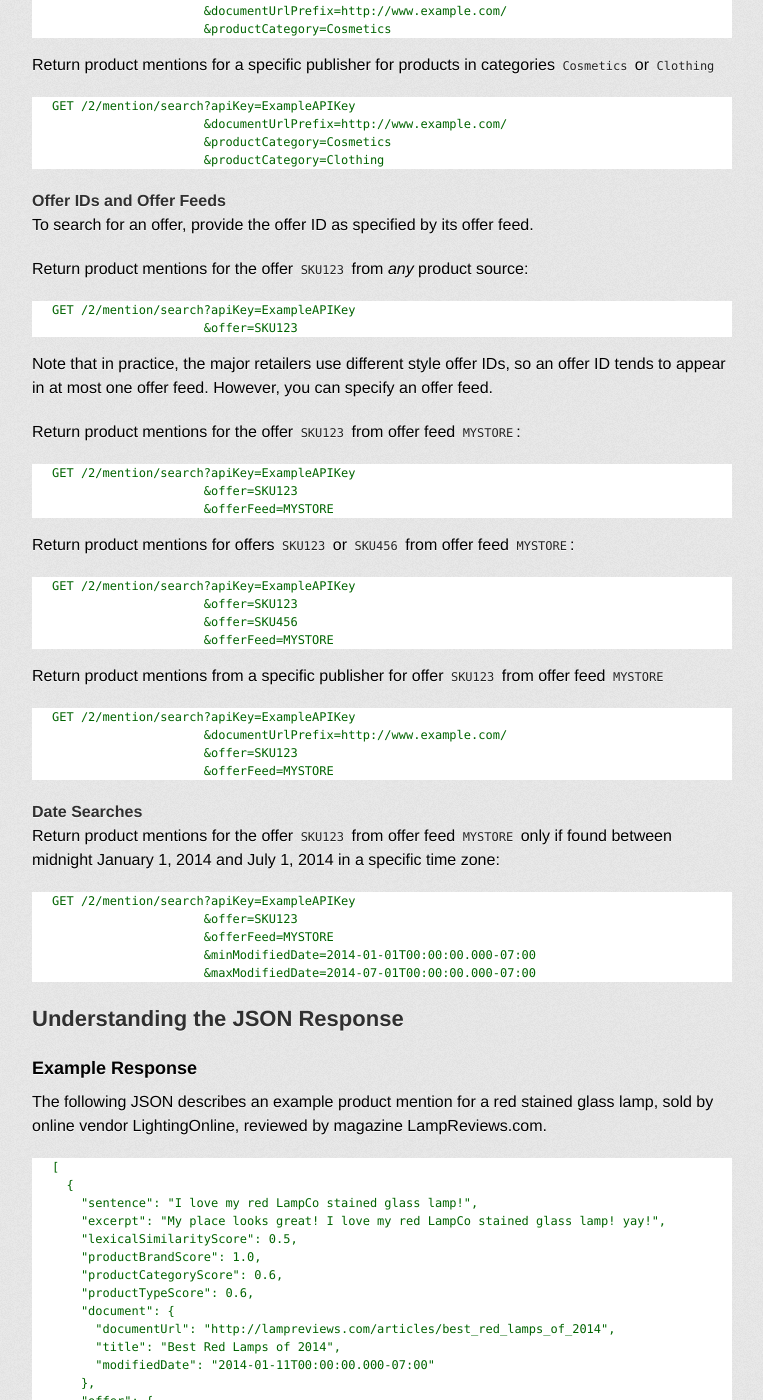
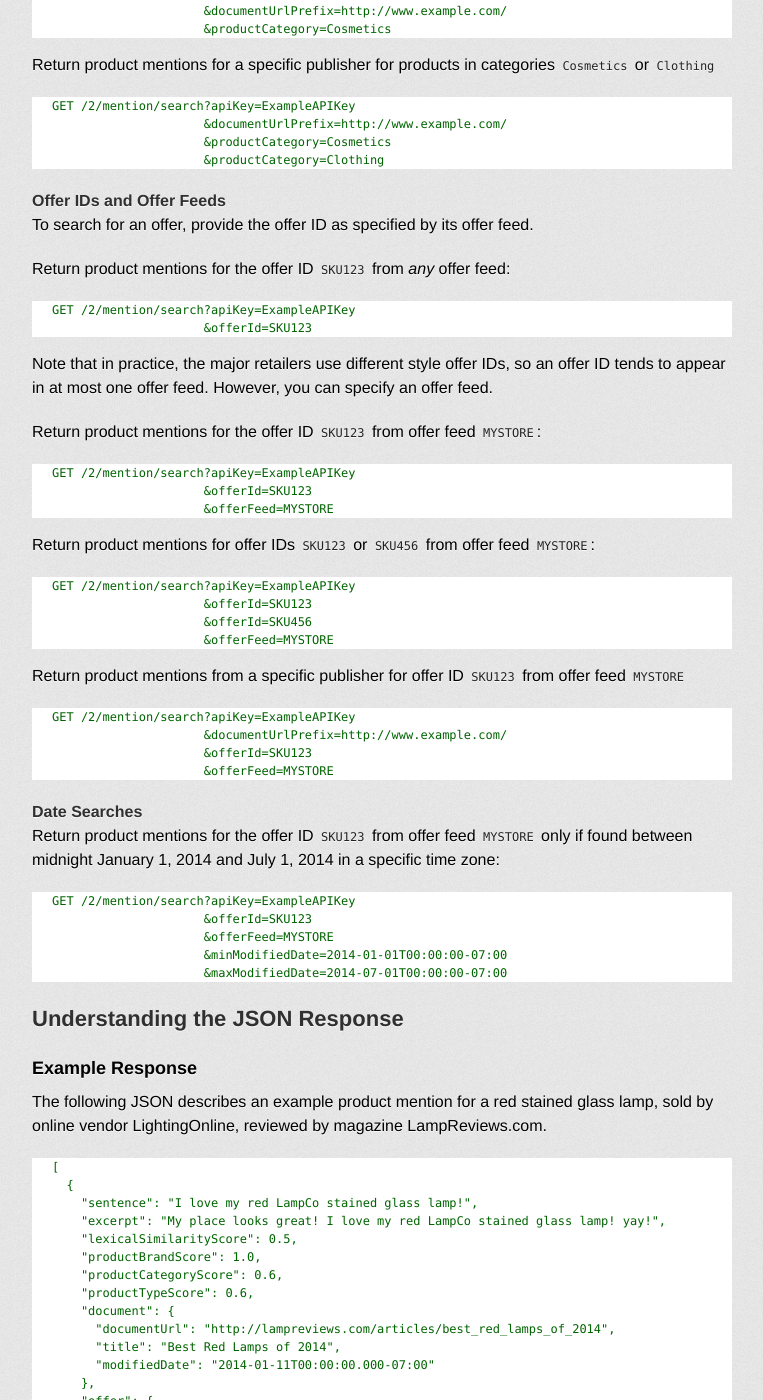
Before and after one commit to mulu/mulu.github.io, a Jekyll site: the page built from docs/api_overview.md, in a window 1280 px wide and 1400 px high, scrolled down 4473 px. Shown: the whole window, without its empty margins (258-1021 px from the left). Built offline with Jekyll 4.4.1, drawn with Linux system fonts in a browser that asks for light colours; some web fonts are replaced; some of the changed text lies outside the part shown.

Commit message:
Rename query parameter to offerId

```diff
--- a/docs/api_overview.md
+++ b/docs/api_overview.md
@@ -71,19 +71,18 @@
 Provide the `apiKey` parameter and at least one other search parameter. All field types are text
 values unless otherwise specified.
 
-
 | Name | Required?&nbsp;&nbsp; | Description |
 |:---+:---+:---|
 | `apiKey` | Required | Your Mulu Account API key. To set up a new Mulu account, [contact us](http://mulu.me/contact). |
-| `documentUrlPrefix` | Provide at least one of `documentUrlPrefix` or `offer` | The prefix (first characters) of published document URLs that you want to select. For HTTP URLs, the URL prefix must begin with `http://`. |
-| `offer` | Provide at least one of `documentUrlPrefix` or `offer` | A unique ID for an offer as specified by its offer feed. For example, if the offer came from Amazon, specify an Amazon Standard Identification Number ([ASIN](https://en.wikipedia.org/wiki/Amazon_Standard_Identification_Number)). To search for multiple products, provide the `offer` query parameter multiple times. |
+| `documentUrlPrefix` | Provide at least one of `documentUrlPrefix` or `offerId` | The prefix (first characters) of published document URLs that you want to select. For HTTP URLs, the URL prefix must begin with `http://`. |
+| `offerId` | Provide at least one of `documentUrlPrefix` or `offerId` | A unique ID for an offer as specified by its offer feed. For example, if the offer came from Amazon, specify an Amazon Standard Identification Number ([ASIN](https://en.wikipedia.org/wiki/Amazon_Standard_Identification_Number)). To search for multiple offers, provide this query parameter multiple times. |
 | `minModifiedDate` | Required if you specify `maxModifiedDate` | Date/time in [ISO8601](http://en.wikipedia.org/wiki/ISO_8601) format. Specify this parameter to limit results to only product mentions found on or after this date. You must include the time zone information. For example, `2014-02-19T00:00:00.0+00:00`. If you set the `maxModifiedDate` parameter, you must also set `minModifiedDate`.|
 | `maxModifiedDate` | Optional | Date/time in [ISO8601](http://en.wikipedia.org/wiki/ISO_8601) format. Specify this parameter to limit results only to product mentions found on or before this date. You must include the time zone information. For example, `2014-02-19T00:00:00.0+00:00`. If you set the `maxModifiedDate` parameter, you must also set `minModifiedDate`. |
 | `minLexicalSimilarityScore` | Optional | Floating point number from 0 to 1. Specify a minimum lexical similarity score value. To get more results from the Mulu API, specify a lower minimum value. If unspecified, the default is 0.8. |
 | `minProductBrandScore` | Optional | Floating point number from 0 to 1. Specify a minimum product brand score value. To get more results from the Mulu API, specify a lower minimum value. If unspecified, the default is 0. |
 | `minProductCategoryScore` | Optional | Floating point number from 0 to 1. Specify a minimum product category score value. To get more results from the Mulu API, specify a lower minimum value. If unspecified, the default is 0. |
 | `minProductTypeScore` | Optional | Floating point number from 0 to 1. Specify a minimum product type score value. To get more results from the Mulu API, specify a lower minimum value. If unspecified, the default is 0. |
-| `offerFeed` | Optional | Specify an offer feed ID to limit results to only a specific offer feed. Offer feed IDs are case-sensitive. For example, for offers from eBay, set to `EBAY`. To search multiple offer feeds, provide this query parameter multiple times. If `offerFeed` is unspecified, Mulu API searches the default set of offer feeds for your Mulu Account API key.  If you provide multiple offer feeds and also provide the `offer` parameter, the same `offer` ID could potentially be found in multiple offer feeds. In practice, duplicates are unlikely because offer feeds use different syntax for offer&nbsp;IDs. |
+| `offerFeed` | Optional | Specify an offer feed ID to limit results to only a specific offer feed. Offer feed IDs are case-sensitive. For example, for offers from eBay, set to `EBAY`. To search multiple offer feeds, provide this query parameter multiple times. If `offerFeed` is unspecified, Mulu API searches the default set of offer feeds for your Mulu Account API key.  If you provide multiple offer feeds and also provide the `offerId` parameter, the same offer ID could potentially be found in multiple offer feeds. In practice, duplicates are unlikely because offer feeds use different syntax for offer&nbsp;IDs. |
 | `productCategory` | Optional | Specify a required product category as defined by the offer feed. For example, `Clothing` or `Beauty`. If unspecified, the results include all product categories. |
 
 
@@ -141,45 +140,45 @@
 
 To search for an offer, provide the offer ID as specified by its offer feed.
 
-Return product mentions for the offer `SKU123` from _any_ product source:
+Return product mentions for the offer ID `SKU123` from _any_ offer feed:
 
     GET /2/mention/search?apiKey=ExampleAPIKey
-                         &offer=SKU123
+                         &offerId=SKU123
 
 Note that in practice, the major retailers use different style offer IDs, so an offer ID tends to
 appear in at most one offer feed. However, you can specify an offer feed.
 
-Return product mentions for the offer `SKU123` from offer feed `MYSTORE`:
+Return product mentions for the offer ID `SKU123` from offer feed `MYSTORE`:
 
     GET /2/mention/search?apiKey=ExampleAPIKey
-                         &offer=SKU123
+                         &offerId=SKU123
                          &offerFeed=MYSTORE
 
-Return product mentions for offers `SKU123` or `SKU456` from offer feed `MYSTORE`:
+Return product mentions for offer IDs `SKU123` or `SKU456` from offer feed `MYSTORE`:
 
     GET /2/mention/search?apiKey=ExampleAPIKey
-                         &offer=SKU123
-                         &offer=SKU456
+                         &offerId=SKU123
+                         &offerId=SKU456
                          &offerFeed=MYSTORE
 
-Return product mentions from a specific publisher for offer `SKU123` from offer feed `MYSTORE`
+Return product mentions from a specific publisher for offer ID `SKU123` from offer feed `MYSTORE`
 
     GET /2/mention/search?apiKey=ExampleAPIKey
                          &documentUrlPrefix=http://www.example.com/
-                         &offer=SKU123
+                         &offerId=SKU123
                          &offerFeed=MYSTORE
 
 
 #### Date Searches
 
-Return product mentions for the offer `SKU123` from offer feed `MYSTORE` only if found
+Return product mentions for the offer ID `SKU123` from offer feed `MYSTORE` only if found
 between midnight January 1, 2014 and July 1, 2014 in a specific time zone:
 
     GET /2/mention/search?apiKey=ExampleAPIKey
-                         &offer=SKU123
+                         &offerId=SKU123
                          &offerFeed=MYSTORE
-                         &minModifiedDate=2014-01-01T00:00:00.000-07:00
-                         &maxModifiedDate=2014-07-01T00:00:00.000-07:00
+                         &minModifiedDate=2014-01-01T00:00:00-07:00
+                         &maxModifiedDate=2014-07-01T00:00:00-07:00
 
 
 ## Understanding the JSON Response
```
Also changed, not shown: other parts of docs/api_overview.md (+2 -2 lines).
